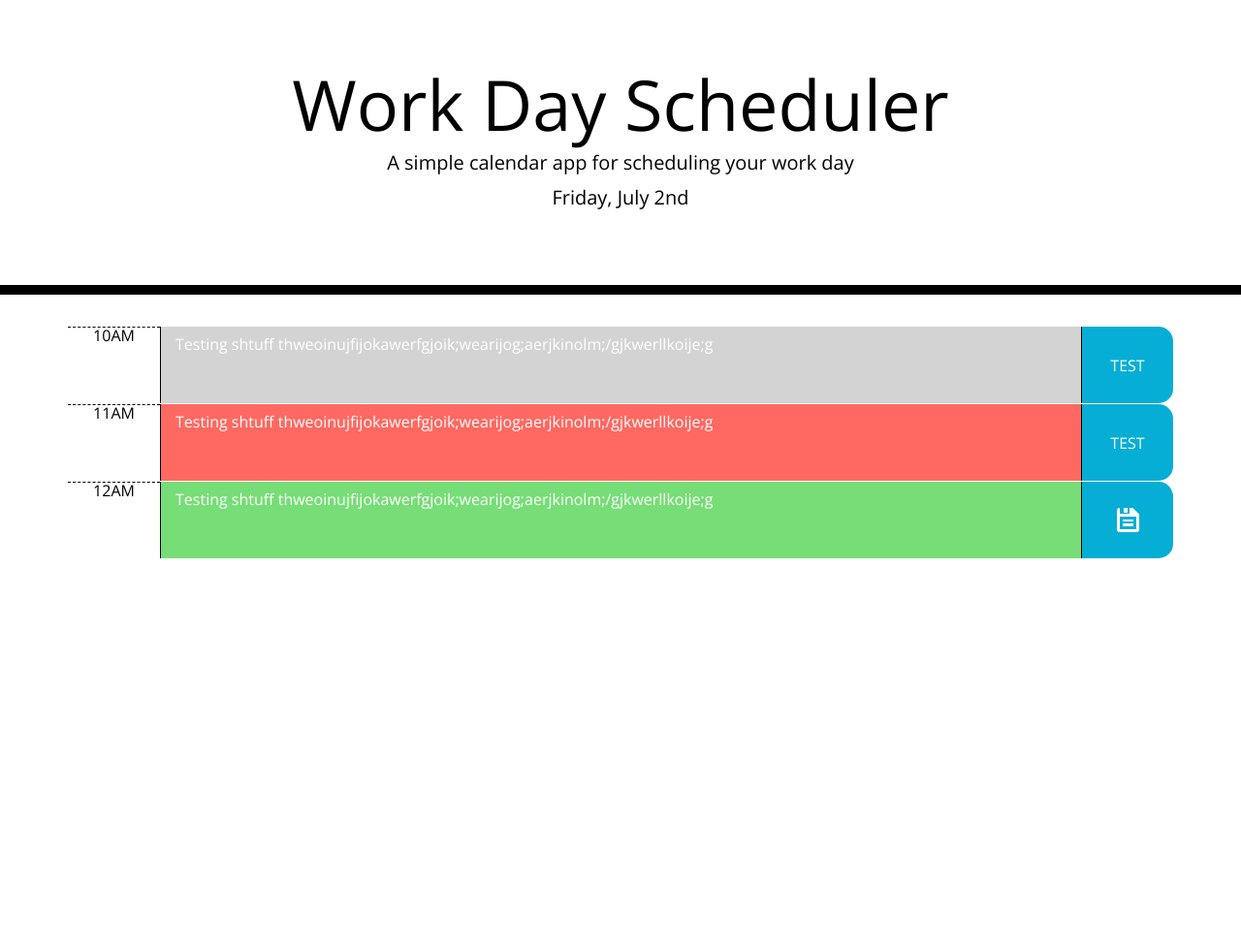
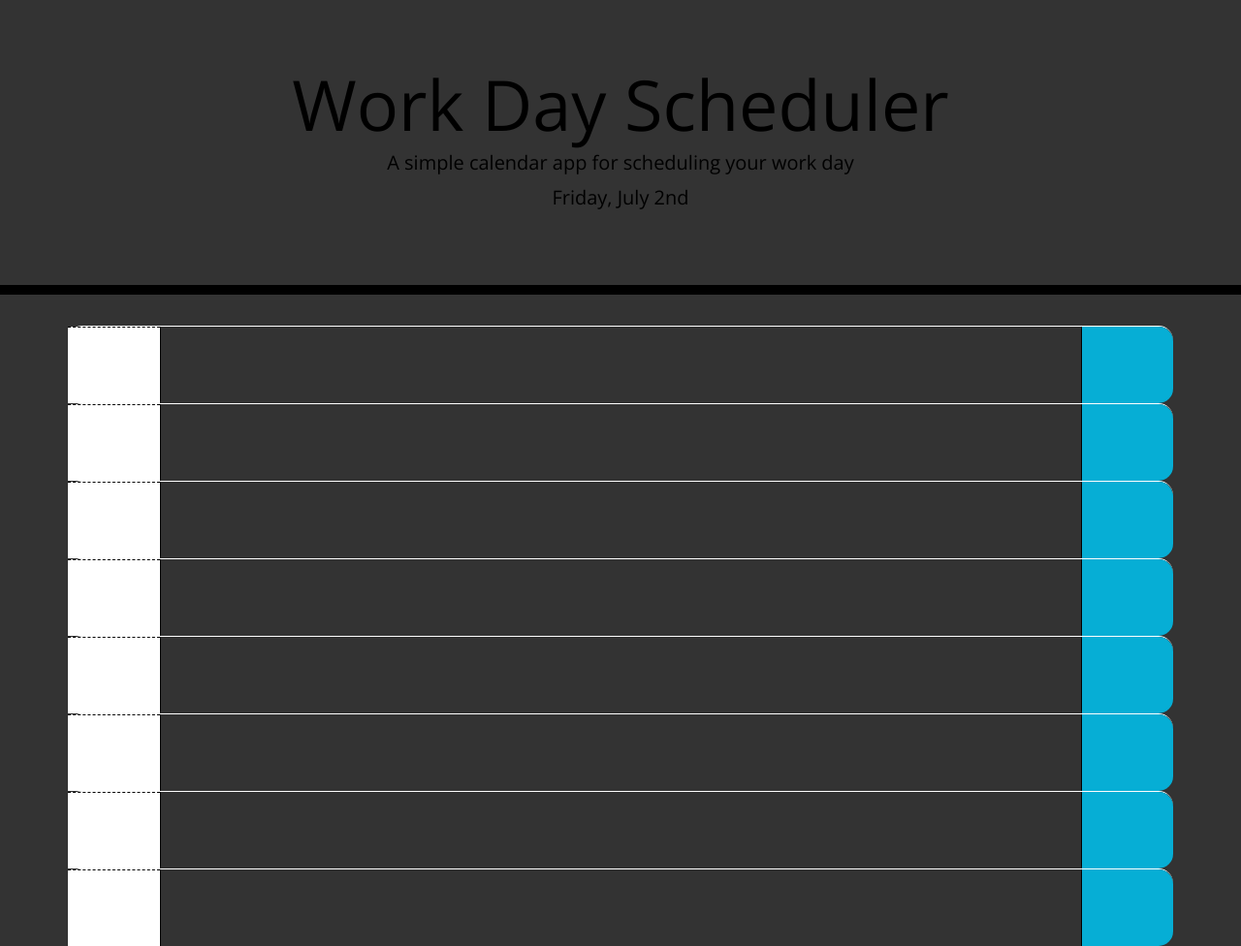
Before and after one commit to brandonnorsworthy/uta-work-day-schduler, a plain HTML site: page index.html in a window 1280 px wide. Shown: the whole page at 97% size. Before the commit the page ends 800 px from the top, so only its background shows below. Drawn offline with nearby package versions, Linux system fonts and the light colour scheme.

Commit message:
working dynamic time picker shows 4 hours in advance and 3 hours back also darkmode

```diff
--- a/index.html
+++ b/index.html
@@ -30,21 +30,6 @@
       <p id="currentDay" class="lead"></p>
     </header>
     <div class="container">
-      <div id = "10" class="row time-block">
-        <div class="col-sm-1 hour">10AM</div>
-        <textarea class="col-sm-10 description past">Testing shtuff thweoinujfijokawerfgjoik;wearijog;aerjkinolm;/gjkwerllkoije;g</textarea>
-        <button class="col-sm-1 saveBtn">TEST</button>
-      </div>
-      <div id = "11" class="row time-block">
-        <div class="col-sm-1 hour">11AM</div>
-        <textarea class="col-sm-10 description present">Testing shtuff thweoinujfijokawerfgjoik;wearijog;aerjkinolm;/gjkwerllkoije;g</textarea>
-        <button class="col-sm-1 saveBtn">TEST</button>
-      </div>
-      <div id = "12" class="row time-block">
-        <div class="col-sm-1 hour">12AM</div>
-        <textarea class="col-sm-10 description future">Testing shtuff thweoinujfijokawerfgjoik;wearijog;aerjkinolm;/gjkwerllkoije;g</textarea>
-        <button class="col-sm-1 saveBtn"><img src="./saveiconxs.png" alt="save icon"></button>
-      </div>
       <!-- Timeblocks go here -->
     </div>
 
--- a/script.js
+++ b/script.js
@@ -1,11 +1,58 @@
 //html variables
 var currentDayEl = $('#currentDay');
-var containerEl = $('#container');
+var containerEl = $('.container');
 
 //set moment date
-currentDayEl.text(moment().format("dddd, MMMM Do"));
 
-//create my times
-for (hour = 0; hour < maxHours; hour++){
+function main() {
+    currentDayEl.text(moment().format("dddd, MMMM Do"));
+    var maxHours = 8; //8 hours displayed max 3 previous hours 1 present and 4 future
+    var offsetHours = -3
+    //create my times
+    for (var hour = offsetHours; hour < maxHours + offsetHours; hour++){
+        //div row that holds all the stuffs
+        var timeRowEl = document.createElement('div');
+        timeRowEl.setAttribute('class', 'row time-block');
 
+        var hourEl = document.createElement('div');
+        hourEl.setAttribute('class', 'col-sm-1 hour');
+        var timeEl = document.createElement('textarea');
+        timeEl.setAttribute('class', 'col-sm-10 description');
+        var saveBtnEl = document.createElement('button');
+        saveBtnEl.setAttribute('class', 'col-sm-1 saveBtn');
+
+        console.log(`index number: ` + hour)
+        formatMilitaryTime(hour)
+
+        timeRowEl.append(hourEl);
+        timeRowEl.append(timeEl);
+        timeRowEl.append(saveBtnEl);
+
+        containerEl.append(timeRowEl);
+    }
 }
+
+function formatMilitaryTime(currentIndex) {
+    var suffix = '';
+    var hour = moment().hour() + currentIndex;
+
+    console.log(hour)
+
+    if (hour > 24) {
+        hour -= 24;
+        suffix = ' AM';
+    } else if (hour > 12) {
+        suffix = ' PM';
+        hour -= 12;
+    } else if (hour > 0) {
+        suffix = ' AM'
+    } else {
+
+    }
+    hour = hour + suffix;
+
+    console.log(hour.toString())
+    return hour
+}
+
+main();
--- a/style.css
+++ b/style.css
@@ -2,6 +2,7 @@ body {
   font-family: 'Open Sans', sans-serif;
   font-size: 16px;
   line-height: 1;
+  background: #333333;
 }
 
 textarea {
```
